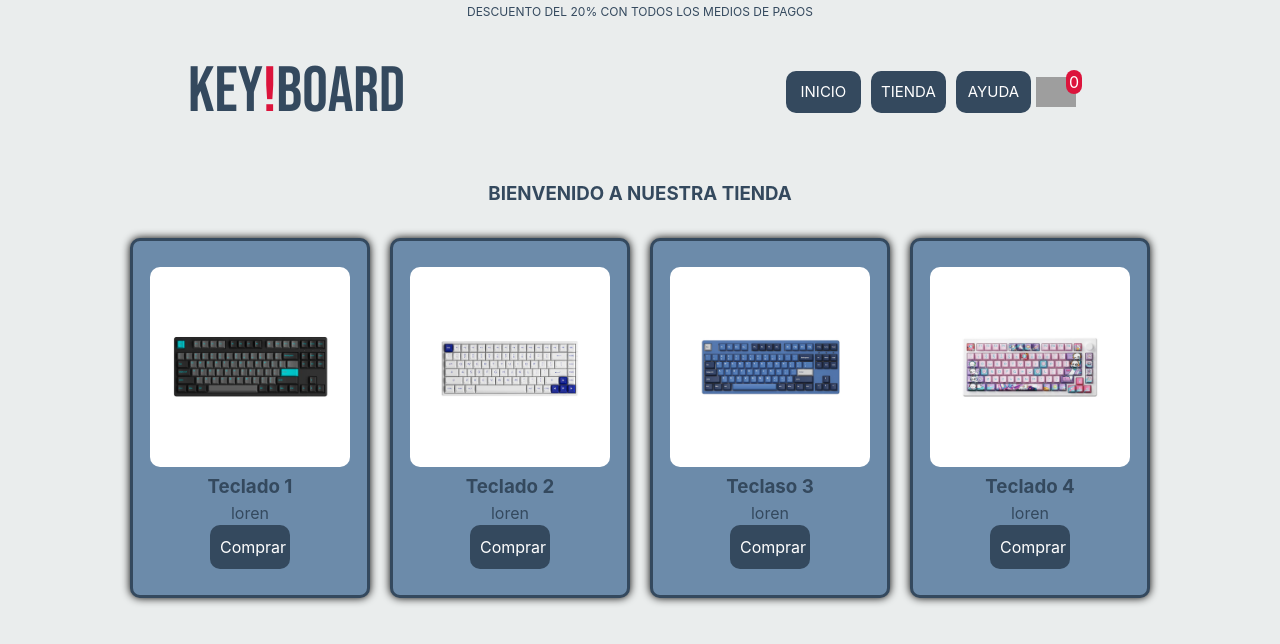
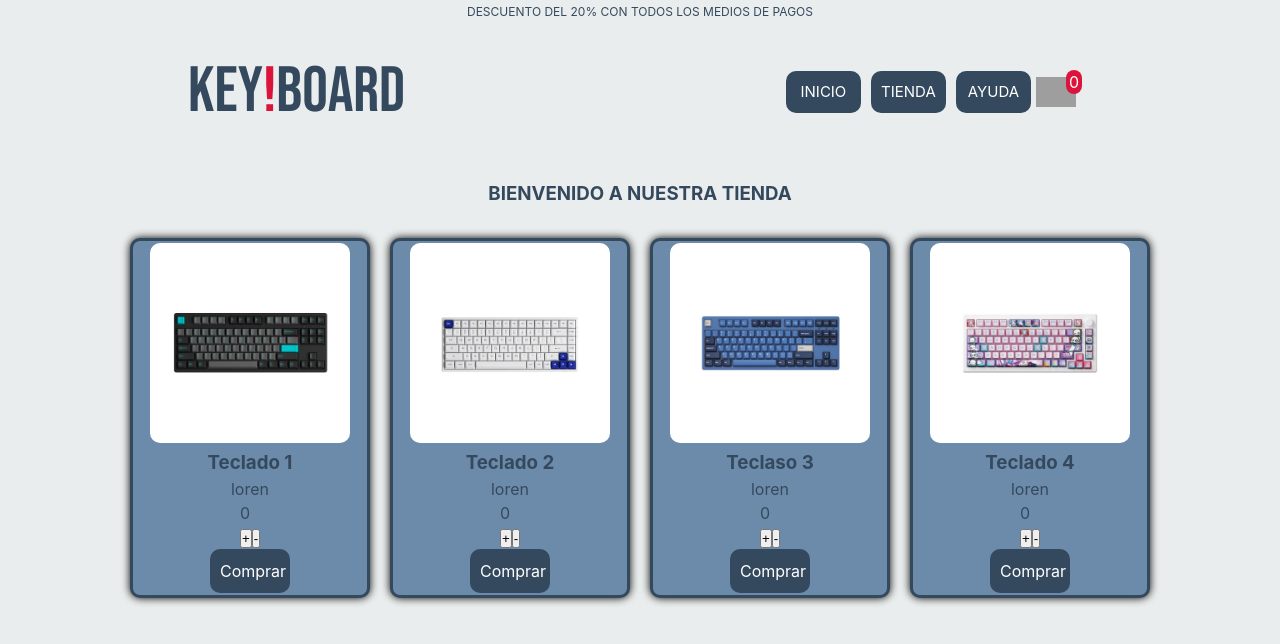
Before and after one commit to EduEzMez/ProyectoFinal-React, a React (Vite) app: page / in a window 1280 px wide. Shown: the top 644 px of the page. Built offline with nearby package versions, Linux system fonts and the light colour scheme; grey boxes are pictures that could not be loaded.

Commit message:
Agregado los itemcoint

```diff
--- a/src/components/Card/Card.jsx
+++ b/src/components/Card/Card.jsx
@@ -1,5 +1,6 @@
 import "./card-style.css"
 import Button from "../Button";
+import ItemCount from "../ItemCount/ItemCount";
 
 const Card = (prop) => {
     return(
@@ -11,6 +12,7 @@ const Card = (prop) => {
                 <h3 className="card_titulo">{prop.titulo}</h3>
             </div>
             <p className="card_parrafo">{prop.parrafo}</p>
+            <ItemCount></ItemCount>
             <Button texto="Comprar"></Button>
         </section>
     )
--- a/src/components/ItemCount/ItemCount.jsx
+++ b/src/components/ItemCount/ItemCount.jsx
@@ -1,22 +1,42 @@
 import { useState } from "react";
 
-const ItemCount =({stock, initial, onAdd}) => {
-    const [quantity, setQuantity] = useState(initial)
+function ItemCount(){
+    const [counter, setCounter] = useState(0);
 
-    const incrementar = () => {
-        if (quantity < stock)
-            setQuantity(quantity + 1)
-    }
-    const decrementar = () => {
-        if (quantity > 1)
-            setQuantity(quantity - 1)
-    }
-
-    return(
-
+    return (
+        <div>
+            <p>{counter}</p>
+            <button onClick={() => setCounter(counter+1)}>+</button>
+            <button onClick={() => setCounter(counter - 1)}>-</button>
+        </div>
     )
-
 
 }
 
 export default ItemCount;
+
+
+
+
+// const ItemCount =({stock, initial, onAdd}) => {
+//     const [quantity, setQuantity] = useState(initial)
+
+//     const incrementar = () => {
+//         if (quantity < stock)
+//             setQuantity(quantity + 1)
+//     }
+//     const decrementar = () => {
+//         if (quantity > 1)
+//             setQuantity(quantity - 1)
+//     }
+
+//     return(
+//         <div>
+//             <p>{initial}</p>
+//             <button onClick={() => incrementar}></button>
+//             <button onClick={() => decrementar}></button>
+//         </div>
+//     )
+
+
+// }
```
